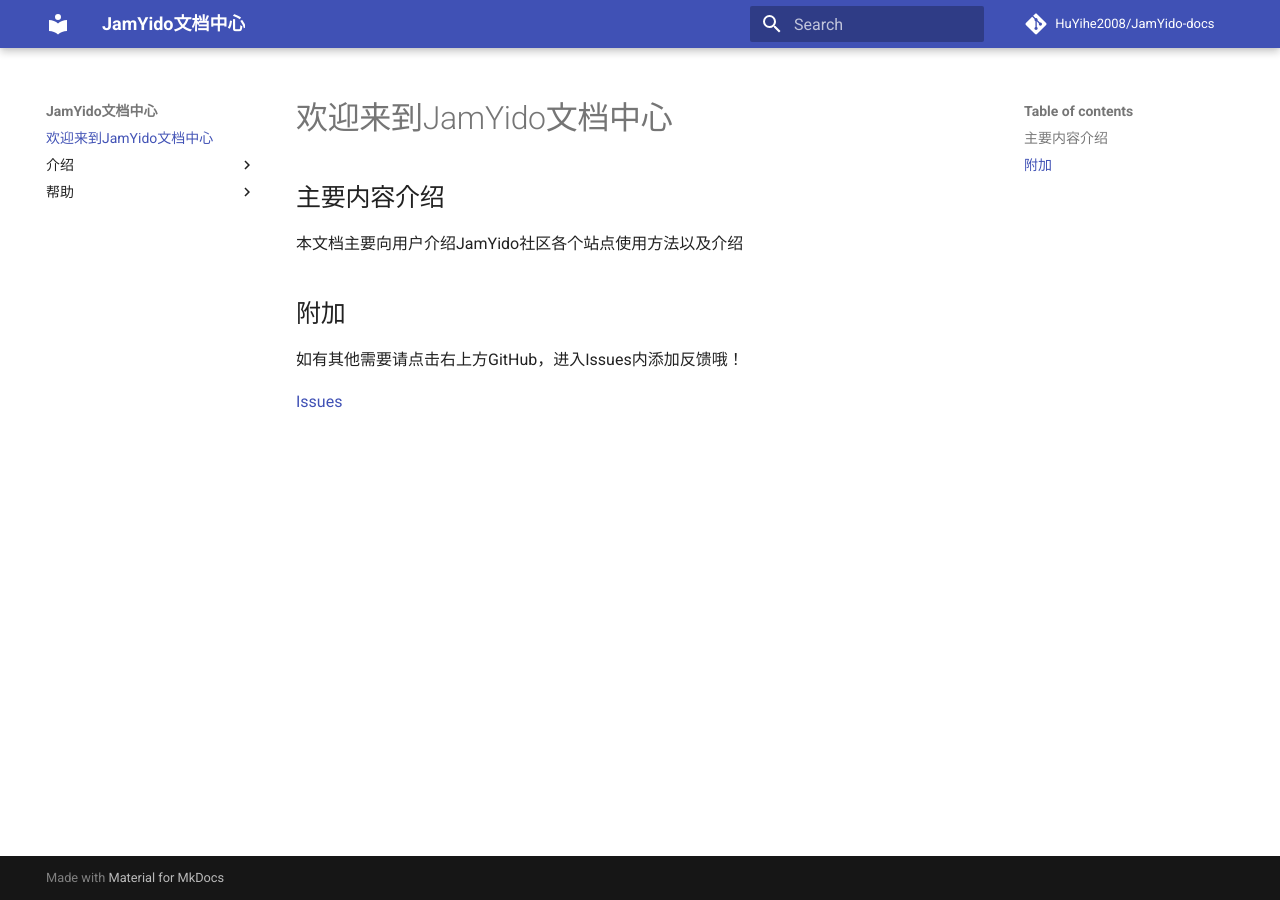
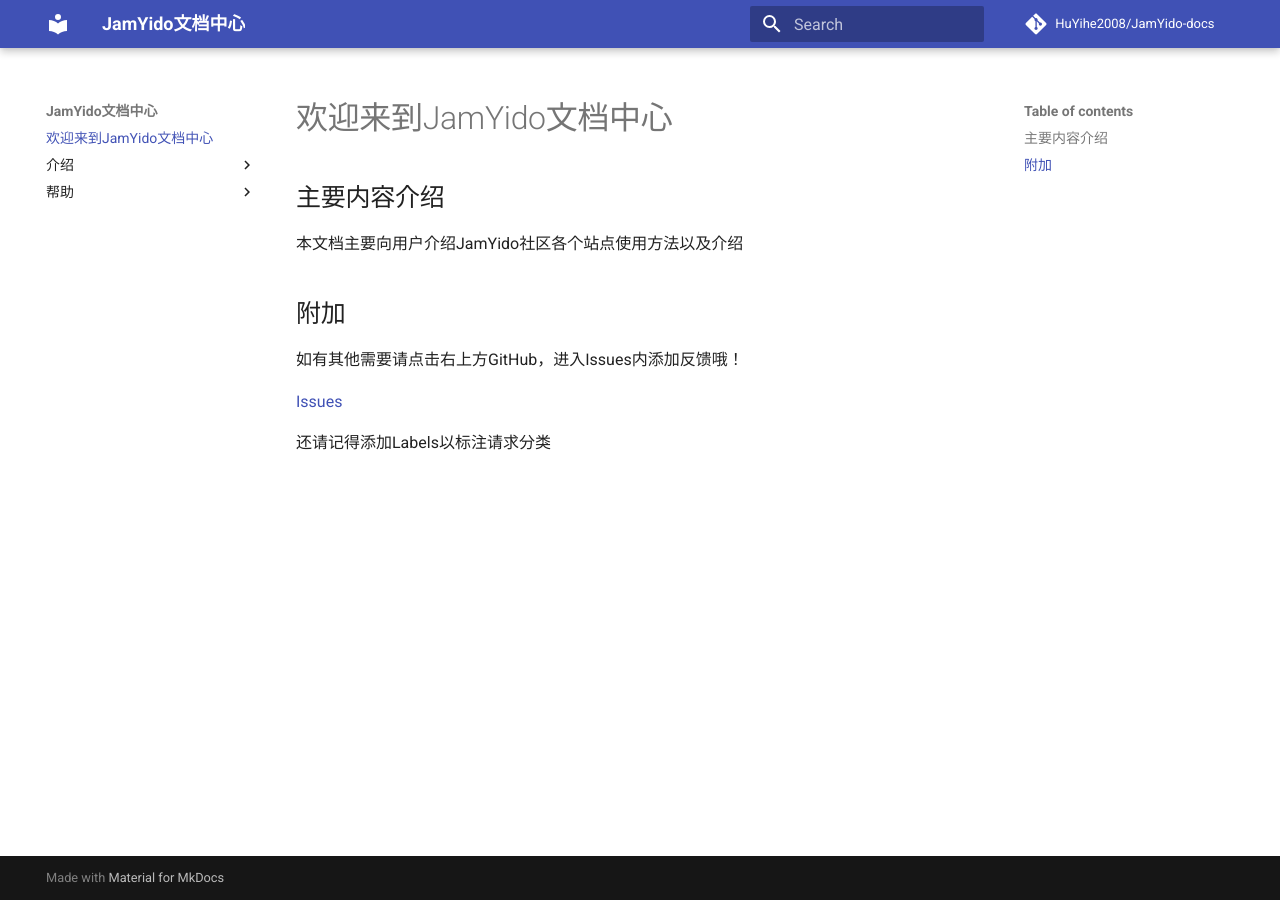
Before and after one commit to HuYihe2008/JamYido-docs, an MkDocs documentation site: the page built from docs/index.md, in a window 1280 px wide. Built offline with MkDocs 1.6.1 and Material for MkDocs 9.7.7, drawn with Linux system fonts in a browser that asks for light colours; comment, search, counter and statistics services are not loaded; the version menu is left out.

Commit message:
添加Labels

```diff
--- a/docs/index.md
+++ b/docs/index.md
@@ -9,3 +9,5 @@
 如有其他需要请点击右上方GitHub，进入Issues内添加反馈哦！
 
 [Issues](https://github.com/HuYihe2008/JamYido-docs/issues)
+
+还请记得添加Labels以标注请求分类
```
